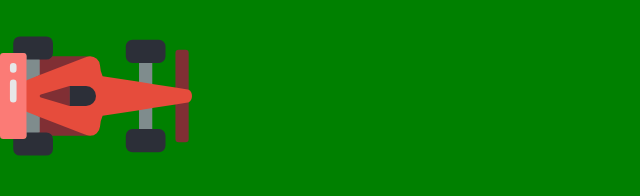
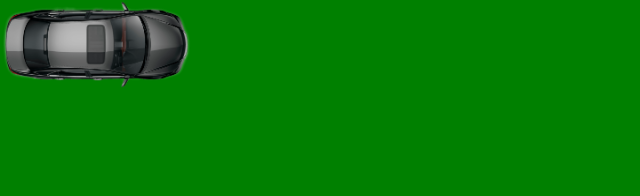
Before and after one commit to DeanVo/driving-game, a website: page index.html in a window 1280 px wide. Shown: the whole page, without its empty margins (0-640 px from the left). Drawn offline with Linux system fonts and the light colour scheme.

Commit message:
changed car and removed unnecsesary code #3

```diff
--- a/index.html
+++ b/index.html
@@ -8,7 +8,7 @@
 </head>
 <body>
 
-  <img class="car" src="images/f1.svg" alt="car">
+  <img class="car" src="images/car-1.png" alt="car">
 
 
 
```
Also changed, not shown: images/car-1.png (added).
